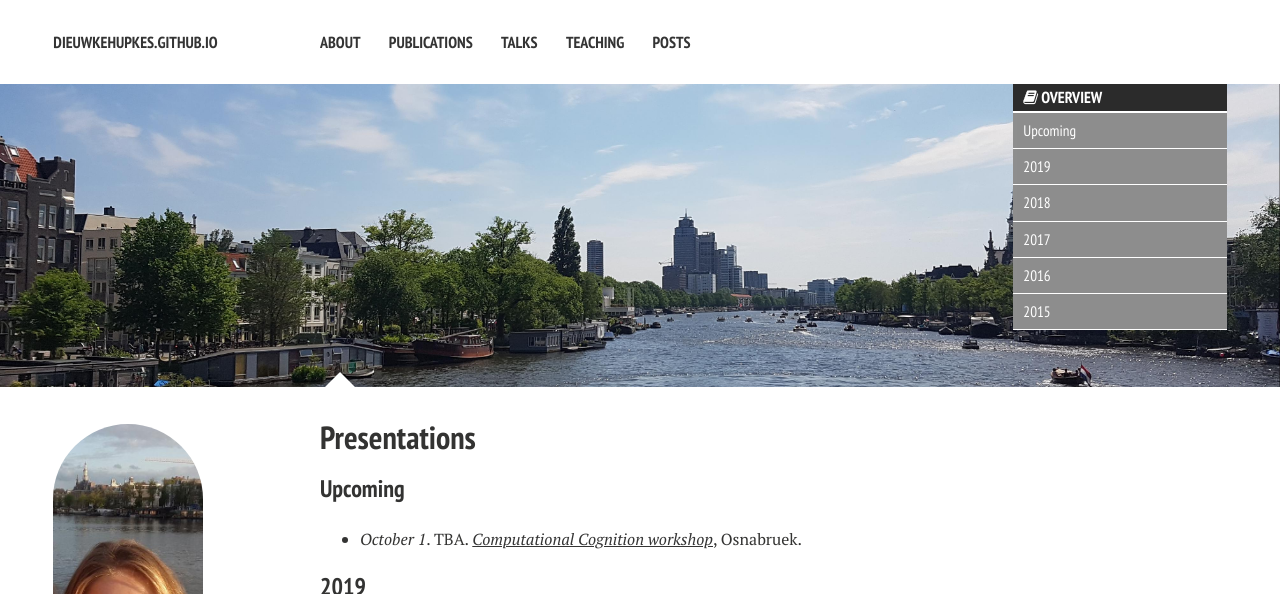
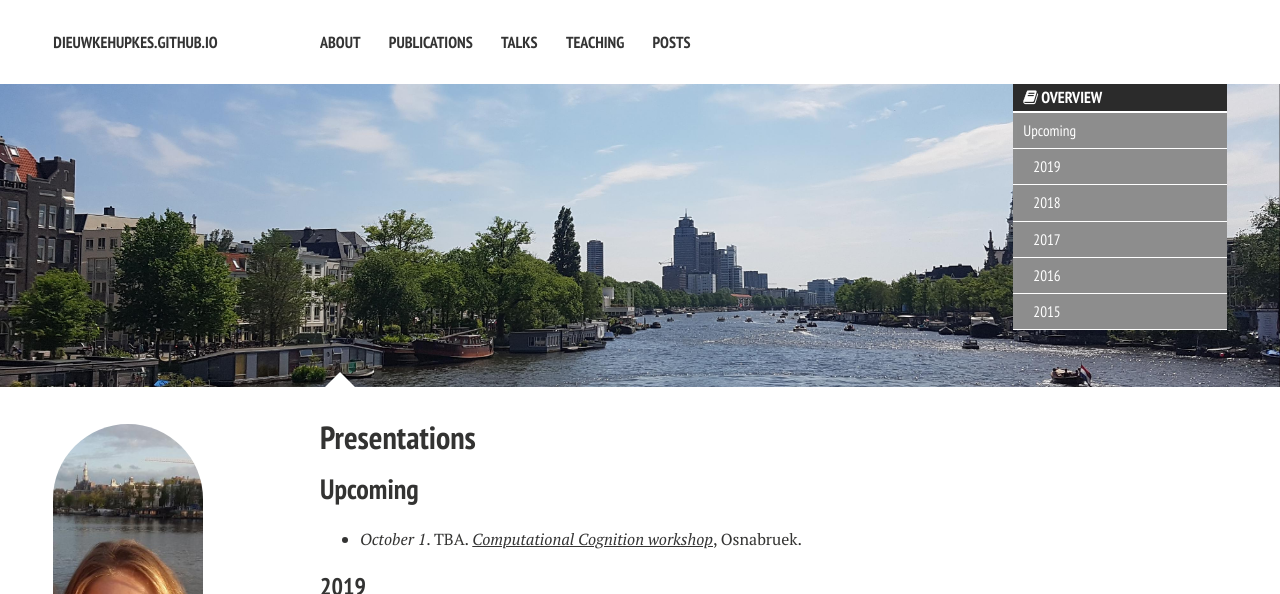
Before and after one commit to dieuwkehupkes/dieuwkehupkes.github.io, a Jekyll site: the page built from talks.md, in a window 1280 px wide. Shown: the top 594 px of the page. Built offline with Jekyll 4.4.1, drawn with Linux system fonts in a browser that asks for light colours; nearby versions of some CDN libraries.

Commit message:
Make first header bigger

```diff
--- a/talks.md
+++ b/talks.md
@@ -10,7 +10,7 @@ image:
 
 {% include _toc.html %}
 
-### Upcoming
+## Upcoming
 
 *  *October 1*. TBA. [*Computational Cognition workshop*](http://www.comco2019.com/), Osnabruek.
 
```
